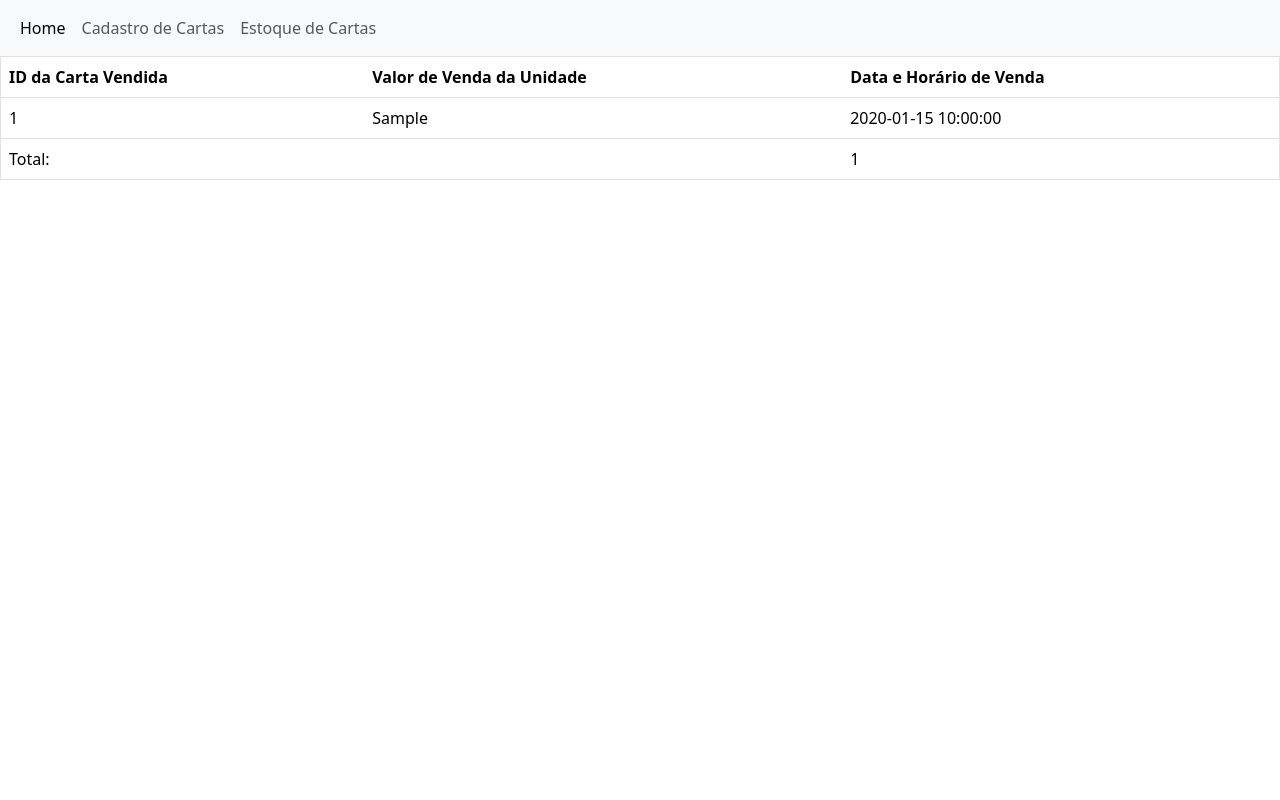
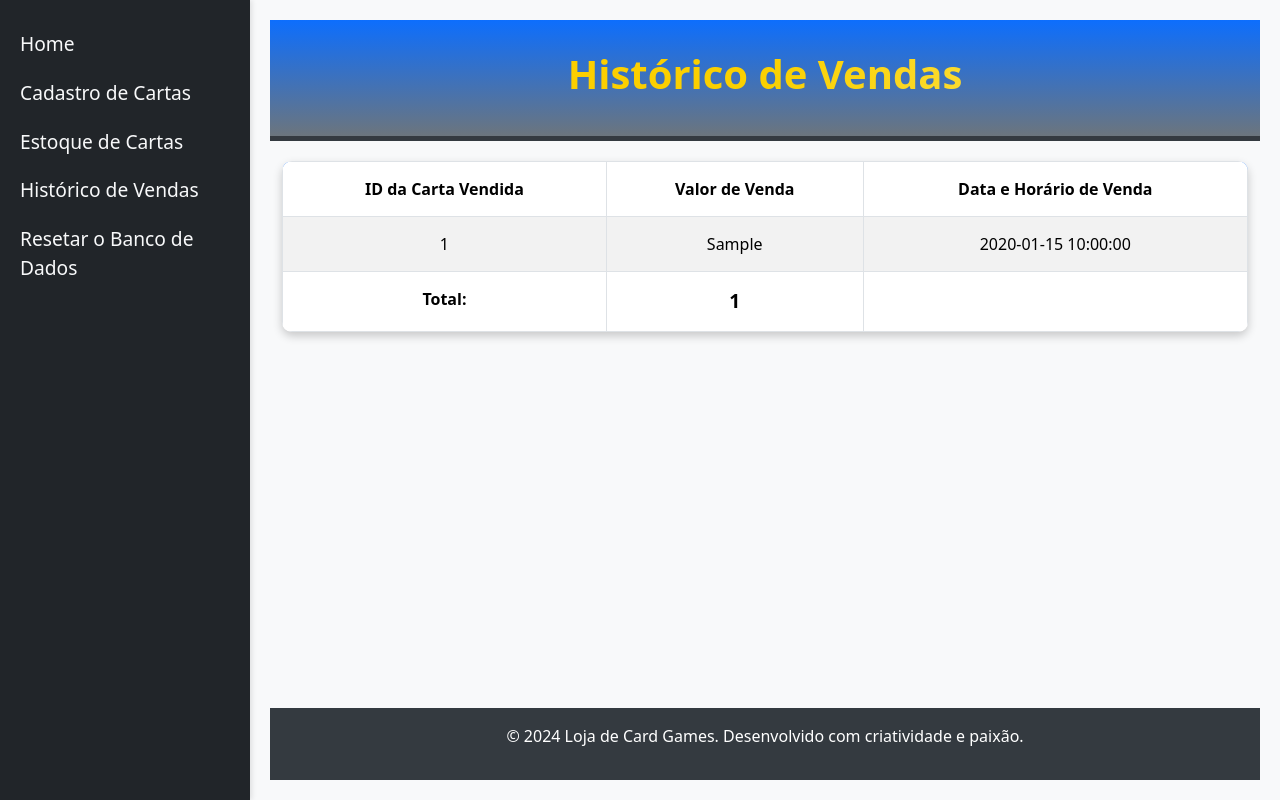
Before and after one commit to DouglasSouza05/Projeto-Final-C216, a Flask app: template frontend/templates/list_sales.html in a window 1280 px wide. Run offline with Flask 3, Linux system fonts and the light colour scheme; the template is opened without the code that fills it: most values are stand-ins (such as "Sample title", 1, 10 or a date in 2020).

Commit message:
style: Creating sales listing page design

```diff
--- /dev/null
+++ b/frontend/static/list_sales.css
@@ -0,0 +1,123 @@
+/* Página de Histórico de Vendas - list_sales.html */
+
+/* Header estilizado */
+.header {
+    padding: 30px 0;
+    background: linear-gradient(to bottom, #0d6efd, #6c757d);
+    color: white;
+    text-align: center;
+    border-bottom: 5px solid #343a40;
+}
+
+.title-gradient {
+    background: linear-gradient(90deg, #ffcc00, #fad000, #ffea70);
+    -webkit-background-clip: text;
+    -webkit-text-fill-color: transparent;
+    font-size: 2.5rem;
+    font-weight: bold;
+    text-align: center;
+}
+
+/* Estilização da Tabela */
+.table {
+    margin-top: 20px;
+    background-color: #ffffff;
+    border-radius: 10px;
+    overflow: hidden;
+    box-shadow: 0 4px 10px rgba(0, 0, 0, 0.2);
+}
+
+.table thead {
+    background: #0d6efd;
+    color: white;
+    font-weight: bold;
+}
+
+.table td, .table th {
+    text-align: center;
+    padding: 15px;
+}
+
+/* Estilização do Menu Lateral */
+.sidebar {
+    width: 250px;
+    height: 100vh;
+    position: fixed;
+    top: 0;
+    left: 0;
+    background: #343a40;
+    padding-top: 20px;
+    box-shadow: 2px 0 5px rgba(0, 0, 0, 0.1);
+}
+
+.sidebar .nav-link {
+    font-size: 1.2rem;
+    padding: 10px 20px;
+    color: #f8f9fa;
+    transition: background-color 0.2s ease, color 0.2s ease;
+}
+
+.sidebar .nav-link:hover {
+    background-color: #495057;
+    color: #ffcc00;
+}
+
+/* Conteúdo Principal */
+.main-content {
+    margin-left: 250px;
+    padding: 20px;
+    background-color: #f8f9fa;
+    min-height: 100vh;
+    display: flex;
+    flex-direction: column;
+    justify-content: space-between;
+}
+
+/* Footer estilizado */
+.footer {
+    margin-top: auto;
+    background-color: #343a40;
+    color: white;
+    text-align: center;
+    padding: 1em;
+}
+
+/* Estilo para a linha de Total */
+.total-label {
+    text-align: center;
+    font-weight: bold;
+    color: #0d6efd; /* Azul para destaque */
+    border-top: 2px solid #dee2e6;
+    padding-top: 10px;
+}
+
+.total-value {
+    text-align: center;
+    font-size: 1.2rem;
+    font-weight: bold;
+    color: #6c757d; /* Cinza escuro */
+    border-top: 2px solid #dee2e6;
+    padding-top: 10px;
+}
+
+
+/* Animações */
+@keyframes fade-in {
+    from {
+        opacity: 0;
+    }
+    to {
+        opacity: 1;
+    }
+}
+
+@keyframes slide-in {
+    from {
+        transform: translateY(20px);
+        opacity: 0;
+    }
+    to {
+        transform: translateY(0);
+        opacity: 1;
+    }
+}
--- a/frontend/templates/list_sales.html
+++ b/frontend/templates/list_sales.html
@@ -1,33 +1,49 @@
 <!DOCTYPE html>
-<html lang="en">
+<html lang="pt-br">
 <head>
     <meta charset="UTF-8">
     <meta name="viewport" content="width=device-width, initial-scale=1.0">
     <title>Histórico de Vendas</title>
-    <link href="https://cdn.jsdelivr.net/npm/bootstrap@5.3.3/dist/css/bootstrap.min.css" rel="stylesheet" integrity="sha384-QWTKZyjpPEjISv5WaRU9OFeRpok6YctnYmDr5pNlyT2bRjXh0JMhjY6hW+ALEwIH" crossorigin="anonymous">
+    <link href="https://cdn.jsdelivr.net/npm/bootstrap@5.3.3/dist/css/bootstrap.min.css" rel="stylesheet" crossorigin="anonymous">
+    <!-- Arquivos CSS customizados -->
+    <link href="{{ url_for('static', filename='styles.css') }}" rel="stylesheet">
+    <link href="{{ url_for('static', filename='list_sales.css') }}" rel="stylesheet">
 </head>
 <body>
-    <nav class="navbar navbar-expand-lg bg-body-tertiary">
-        <div class="container-fluid">
-        <button class="navbar-toggler" type="button" data-bs-toggle="collapse" data-bs-target="#navbarNavAltMarkup" aria-controls="navbarNavAltMarkup" aria-expanded="false" aria-label="Toggle navigation">
-            <span class="navbar-toggler-icon"></span>
-        </button>
-        <div class="collapse navbar-collapse" id="navbarNavAltMarkup">
-            <div class="navbar-nav">
-            <a class="nav-link active" aria-current="page" href="/">Home</a>
-            <a class="nav-link" href="/add-card-form">Cadastro de Cartas</a>
-            <a class="nav-link" href="/list-cards">Estoque de Cartas</a>
+    <div class="d-flex">
+        <!-- Menu Lateral -->
+        <div class="sidebar bg-dark">
+            <ul class="nav flex-column">
+                <li class="nav-item">
+                    <a class="nav-link text-light" href="/">Home</a>
+                </li>
+                <li class="nav-item">
+                    <a class="nav-link text-light" href="/add-card-form">Cadastro de Cartas</a>
+                </li>
+                <li class="nav-item">
+                    <a class="nav-link text-light" href="/list-cards">Estoque de Cartas</a>
+                </li>
+                <li class="nav-item">
+                    <a class="nav-link text-light" href="/list-sales">Histórico de Vendas</a>
+                </li>
+                <li class="nav-item">
+                    <a class="nav-link text-light" href="/reset-database">Resetar o Banco de Dados</a>
+                </li>
+            </ul>
         </div>
-        </div>
-        </div>
-    </nav>
-    <script src="https://cdn.jsdelivr.net/npm/bootstrap@5.3.3/dist/js/bootstrap.bundle.min.js" integrity="sha384-YvpcrYf0tY3lHB60NNkmXc5s9fDVZLESaAA55NDzOxhy9GkcIdslK1eN7N6jIeHz" crossorigin="anonymous"></script>
+
+        <!-- Conteúdo Principal -->
+        <div class="main-content flex-grow-1">
+            <header class="header">
+                <h1 class="title-gradient">Histórico de Vendas</h1>
+            </header>
+            <div class="container">
                 {% if sales %}
-    <table border="1" class="table">
+                <table class="table table-striped table-bordered">
                     <thead>
                         <tr>
                             <th>ID da Carta Vendida</th>
-                <th>Valor de Venda da Unidade</th>
+                            <th>Valor de Venda</th>
                             <th>Data e Horário de Venda</th>
                         </tr>
                     </thead>
@@ -40,13 +56,21 @@
                         </tr>
                         {% endfor %}
                         <tr>
-                <td colspan="2">Total:</td>
-                <td>{{ total_sales }}</td>
+                            <td class="text-center total-label" colspan="1"><strong>Total:</strong></td>
+                            <td class="text-center total-value" colspan="1"><strong>{{ total_sales }}</strong></td>
+                            <td></td>
                         </tr>
                     </tbody>
                 </table>
                 {% else %}
-    <p class="text-center">Nenhuma venda encontrada no histório.</p>
+                <p class="text-center">Nenhuma venda encontrada no histórico.</p>
                 {% endif %}
+            </div>
+            <footer class="footer">
+                <p>&copy; 2024 Loja de Card Games. Desenvolvido com criatividade e paixão.</p>
+            </footer>
+        </div>
+    </div>
+    <script src="https://cdn.jsdelivr.net/npm/bootstrap@5.3.3/dist/js/bootstrap.bundle.min.js" crossorigin="anonymous"></script>
 </body>
 </html>
```
Lines whose indentation alone changed are shown as unchanged.
